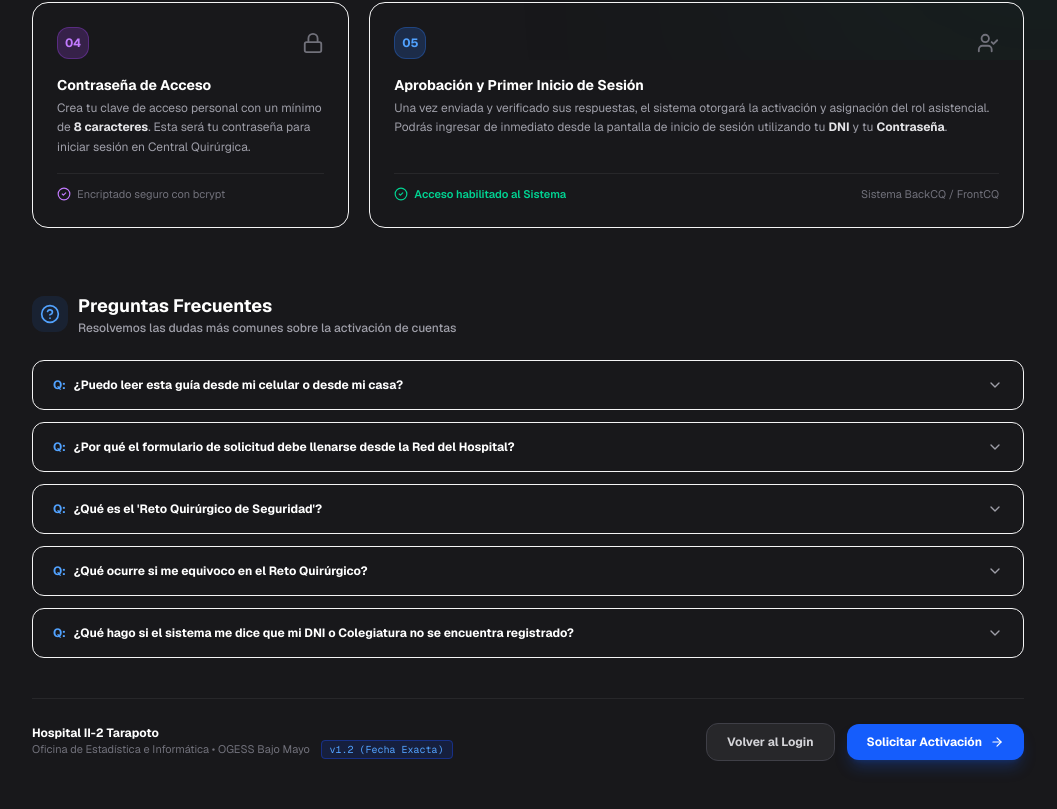
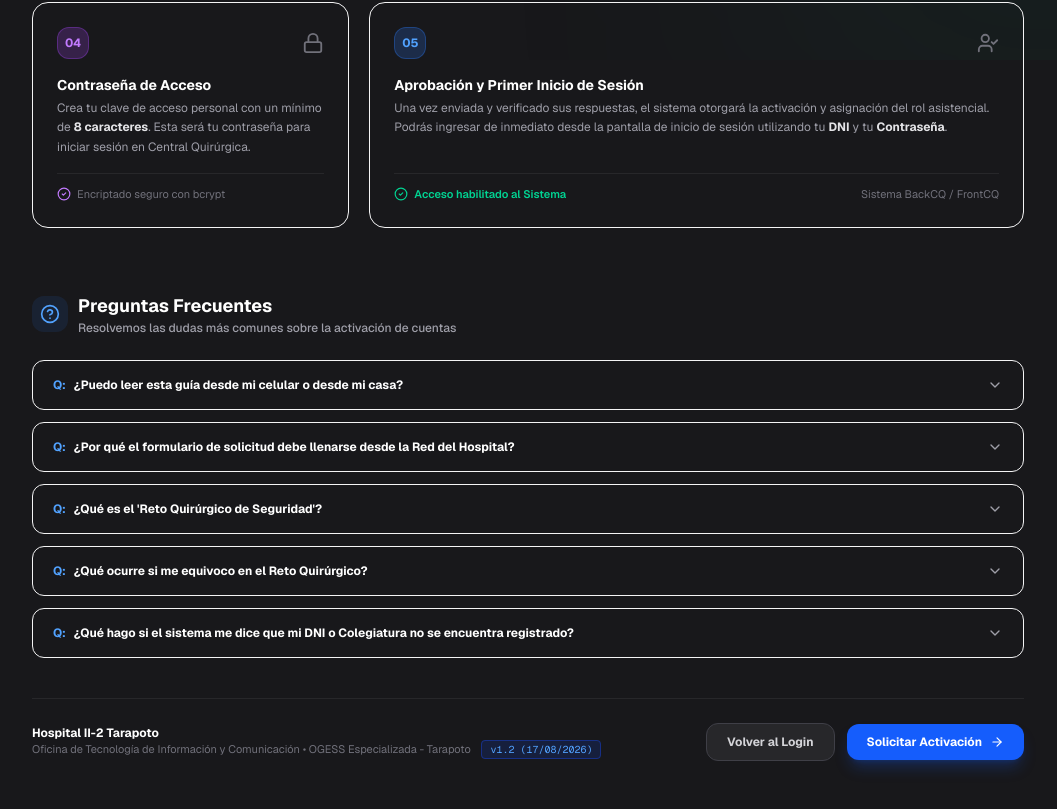
Before and after one commit to jhonyvp2000/FrontCQ, a Next.js app: page /help/activar-cuenta in a window 1280 px wide. Shown: the part 740-1549 px from the top of the page, without its empty margins (112-1169 px from the left). Built offline with nearby package versions, Linux system fonts and the light colour scheme; no server answers.

Commit message:
style: update institutional office name and version badge date in help guide footer

```diff
--- a/src/app/help/activar-cuenta/page.tsx
+++ b/src/app/help/activar-cuenta/page.tsx
@@ -396,7 +396,7 @@ export default function HelpActivateAccountPage() {
           <div className="text-left">
             <p className="text-xs font-bold text-white">Hospital II-2 Tarapoto</p>
             <p className="text-[11px] text-zinc-500">
-              Oficina de Estadística e Informática • OGESS Bajo Mayo <span className="ml-2 text-blue-400 font-mono text-[10px] bg-blue-950/60 px-2 py-0.5 rounded border border-blue-800/60">v1.2 (Fecha Exacta)</span>
+              Oficina de Tecnología de Información y Comunicación • OGESS Especializada - Tarapoto <span className="ml-2 text-blue-400 font-mono text-[10px] bg-blue-950/60 px-2 py-0.5 rounded border border-blue-800/60">v1.2 (17/08/2026)</span>
             </p>
           </div>
 
```
